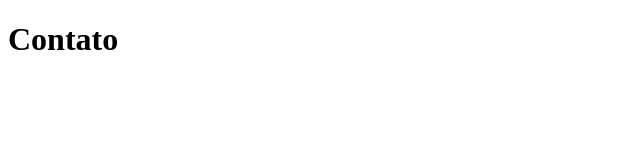
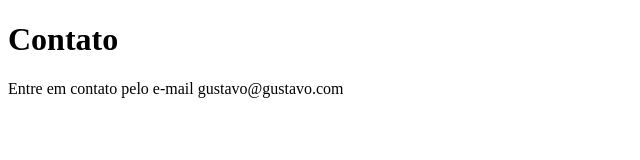
Before and after one commit to GusMDL/sistema-de-cadastro, a plain HTML site: page contato.html in a window 1280 px wide. Shown: the whole page, without its empty margins (0-640 px from the left). Drawn offline with Linux system fonts and the light colour scheme.

Commit message:
adicionando e-mail de contato

```diff
--- a/contato.html
+++ b/contato.html
@@ -7,5 +7,6 @@
 </head>
 <body>
     <h1>Contato</h1>
+    <p>Entre em contato pelo e-mail gustavo@gustavo.com</p>
 </body>
 </html>
```
